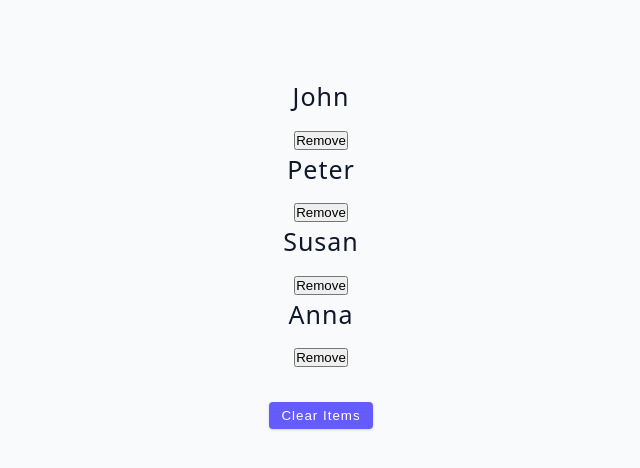
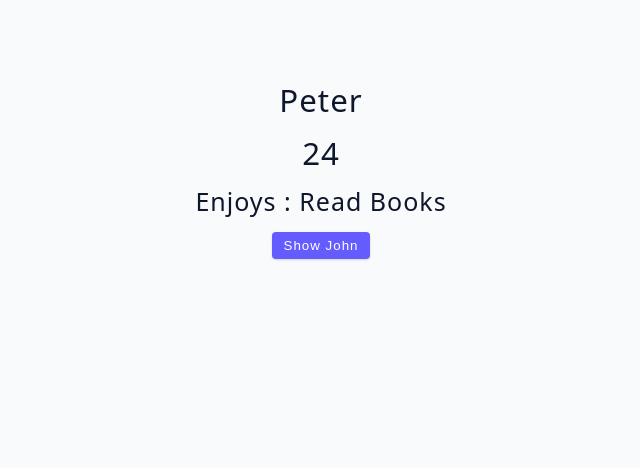
Before and after one commit to Matthew-Jenner/Advanced-React, a React (Vite) app: page / in a window 1280 px wide. Shown: the top 468 px of the page, without its empty margins (319-959 px from the left). Built offline with nearby package versions, Linux system fonts and the light colour scheme.

Commit message:
useState objects example

```diff
--- a/src/App.jsx
+++ b/src/App.jsx
@@ -1,4 +1,5 @@
-import Starter from './tutorial/01-useState/starter/03-useState-array'
+// import Starter from './tutorial/01-useState/starter/03-useState-array'
+import Starter from './tutorial/01-useState/starter/04-useState-object'
 
 function App() {
   return (
--- a/src/tutorial/01-useState/starter/04-useState-object.jsx
+++ b/src/tutorial/01-useState/starter/04-useState-object.jsx
@@ -1,7 +1,23 @@
 import { useState } from 'react';
 
 const UseStateObject = () => {
-  return <h2>useState object example</h2>;
+  const [name, setName] = useState('peter')
+  const [age, setAge] = useState(24)
+  const [hobby, setHobby] = useState('read books')
+
+  const displayPerson = () => {
+    setName('John')
+    setAge(28)
+    setHobby('scream at the computer')
+  }
+  return ( <>
+  <h3>{name}</h3>
+  <h3>{age}</h3>
+  <h4>Enjoys : {hobby}</h4>
+  <button className="btn" onClick={displayPerson}>
+   Show John </button>
+  </>
+  )
 };
 
 export default UseStateObject;
```
